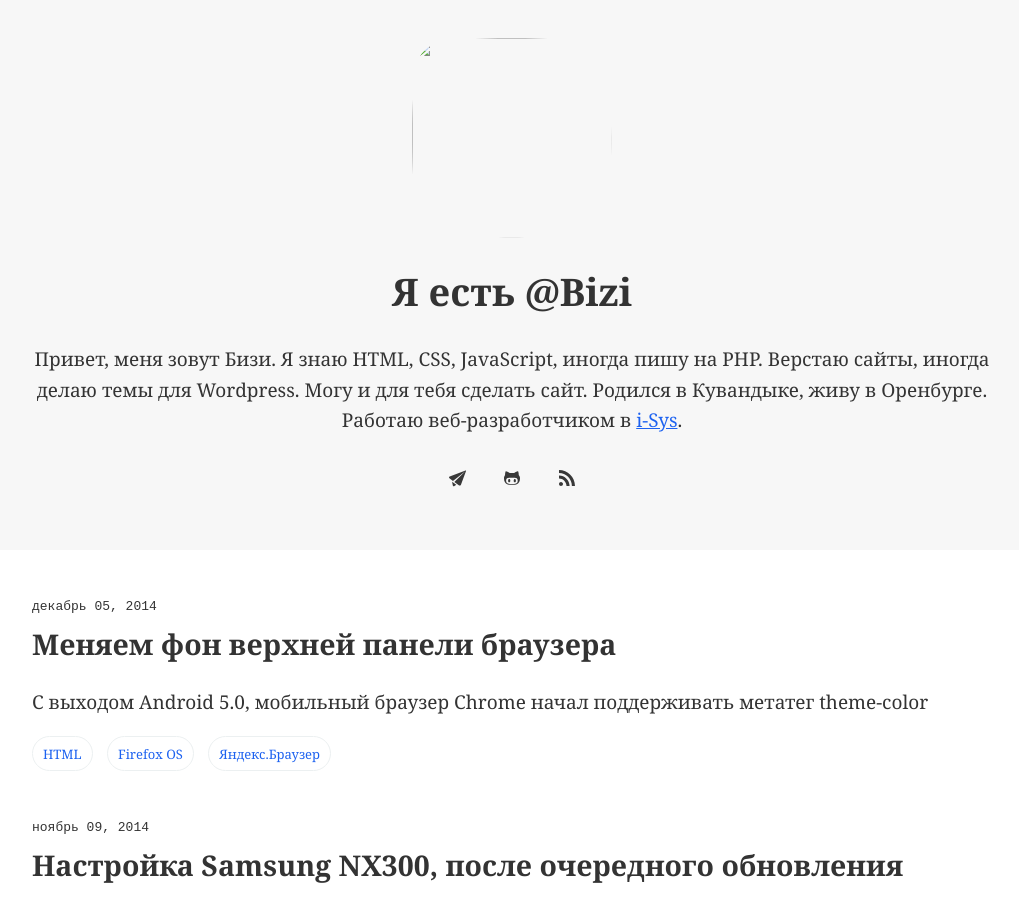
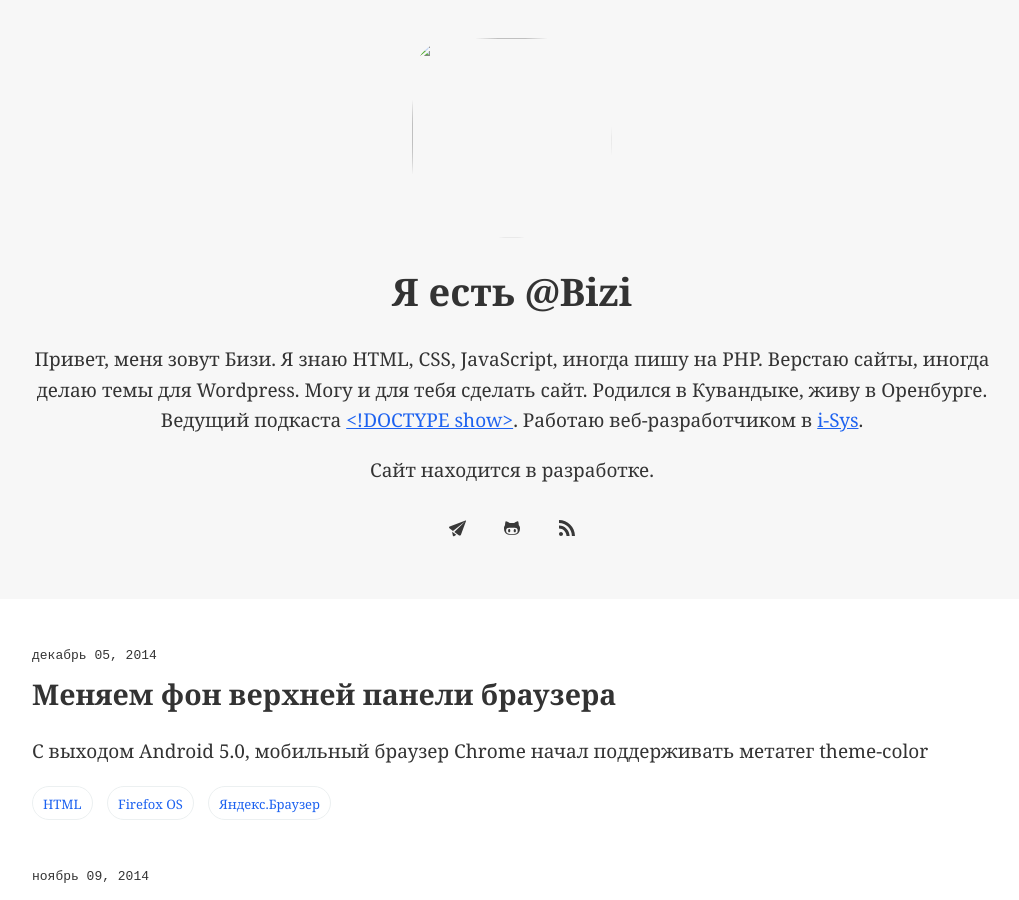
Before and after one commit to anna-vanlee/bizikov.ru, a Jekyll site: the page built from index.html, in a window 1280 px wide and 900 px high. Shown: the whole window, without its empty margins (128-1147 px from the left). Built offline with Jekyll 4.4.1, drawn with Linux system fonts in a browser that asks for light colours; some web fonts are replaced.

Commit message:
Добавлено описание

```diff
--- a/index.html
+++ b/index.html
@@ -13,7 +13,8 @@ keywords: Bizikov, Бизиков, Верстальщик, Разработчи
             <div class="about-description">
                 <h1>Я есть @Bizi</h1>
                 <p>Привет, меня зовут Бизи. Я знаю HTML, CSS, JavaScript, иногда пишу на PHP. Верстаю сайты, иногда делаю темы для Wordpress. Могу и для тебя сделать сайт.
-                    Родился в Кувандыке, живу в Оренбурге. Работаю веб-разработчиком в <a href="http://i-sys.ru">i-Sys</a>.</p>
+                    Родился в Кувандыке, живу в Оренбурге. Ведущий подкаста <a href="http://doctypeshow.ru/" target="_blank">&lt;!DOCTYPE show&gt;</a>. Работаю веб-разработчиком в <a href="http://i-sys.ru" target="_blank">i-Sys</a>. </p>
+                <p>Сайт находится в разработке.</p>
                 <div class="contacts">
                     <a href="mailto:alexandr@bizikov.ru"><i class="contact email"></i></a>
                     <a href="https://github.com/bizikov" target="_blank"><i class="contact github"></i></a>
```
